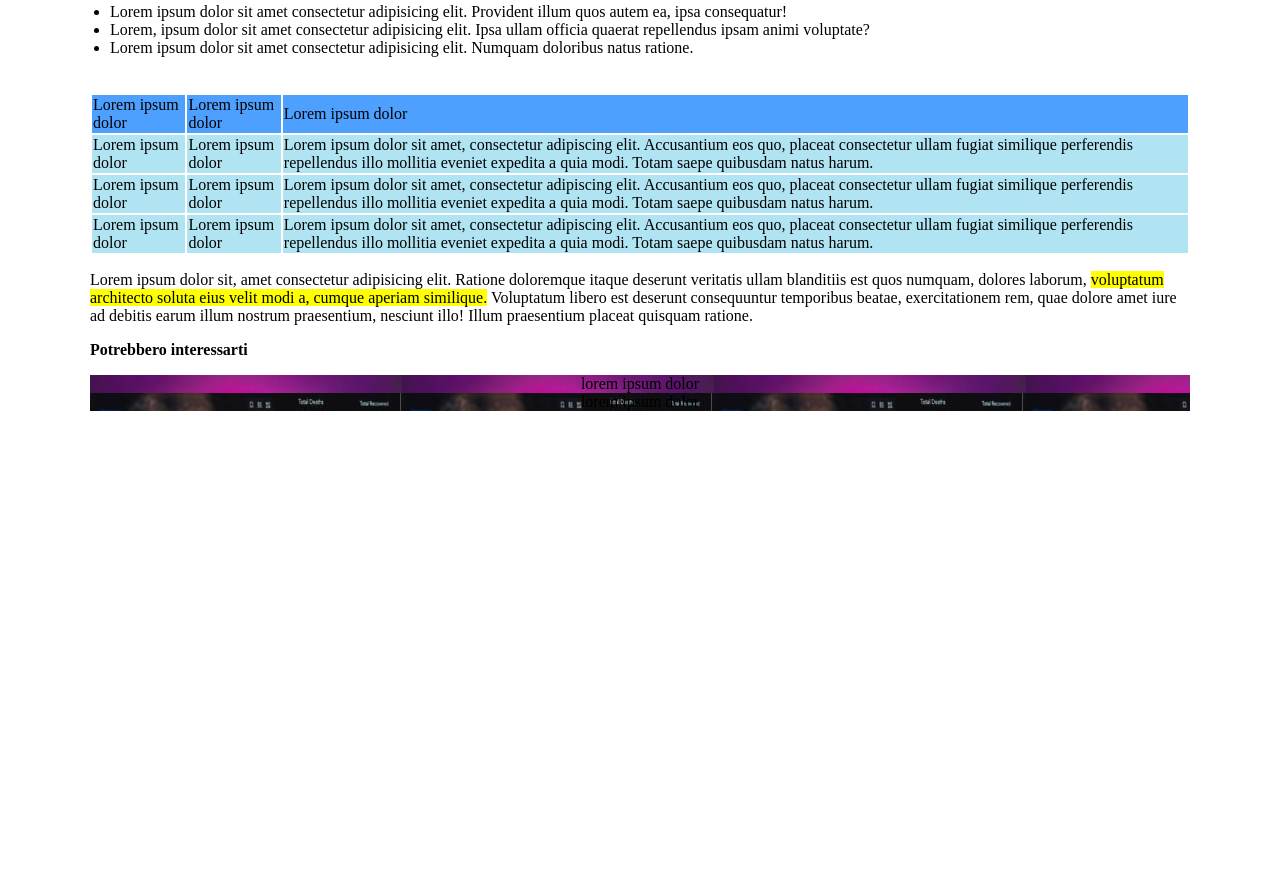
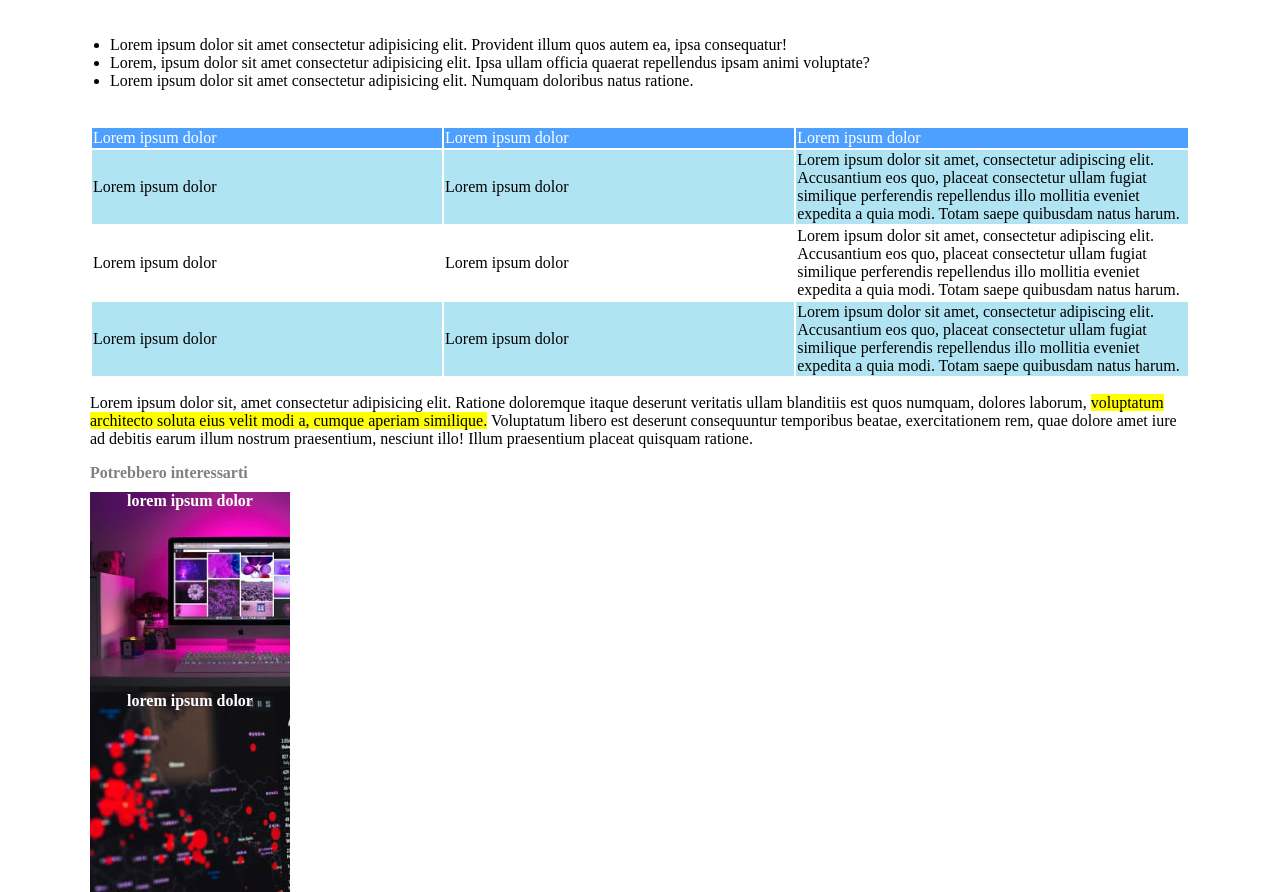
Before and after one commit to calogerosorce/html-css-booleaner, a plain HTML site: page index.html in a window 1280 px wide. Shown: the part 1063-1955 px from the top of the page. Before the commit the page ends 1474 px from the top, so only its background shows below. Drawn offline with Linux system fonts and the light colour scheme.

Commit message:
add misure table

```diff
--- a/assets/css/style.css
+++ b/assets/css/style.css
@@ -8,11 +8,7 @@ header {
     background-image: url(./../../img/pattern.png);
     background-size: contain;
     background-position: center;
-    display: flex;
-    text-align: center;
-    color: white;
-    position: relative;
-
+    height: 100px;
 }
 
 main {
@@ -62,17 +58,33 @@ tbody {
 
 thead {
     background-color: #4ea0ff;
-    padding: auto;
-    margin: 200px;
+    padding: 0;
+    margin: 100px;
+    color: white;
 }
 
 #monitor {
     background-image: url(./../../img/monitor.jpg);
     text-align: center;
-    width: 100%;
+    color: white;
+    height: 200px;
+    width: 200px;
 }
 
 #grafico {
     background-image: url(./../../img/graph.jpg);
     text-align: center;
+    color: white;
+    height: 200px;
+    width: 200px;
 }
+
+.interessi {
+    color: grey;
+    margin-bottom: 10px;
+}
+
+td {
+    margin left: 0;
+    width: 1%;
+}
--- a/index.html
+++ b/index.html
@@ -10,10 +10,7 @@
 
     <header>
 
-
-        <h2>The</h2>
-        <h1>Booleaner</h1>
-
+        <img src="img/logo.svg" alt="" height="80px">
 
     </header>
 
@@ -72,14 +69,12 @@
             <td>Lorem ipsum dolor sit amet, consectetur adipiscing elit. Accusantium eos quo, placeat consectetur ullam fugiat similique perferendis repellendus illo mollitia eveniet expedita a quia modi. Totam saepe quibusdam natus harum.
             </td>
             </tr>
-            <div class="cell">
-            <tr>
+            <tr class="cell">
                 <td>Lorem ipsum dolor</td>
                 <td>Lorem ipsum dolor</td>
                 <td>Lorem ipsum dolor sit amet, consectetur adipiscing elit. Accusantium eos quo, placeat consectetur ullam fugiat similique perferendis repellendus illo mollitia eveniet expedita a quia modi. Totam saepe quibusdam natus harum.
             </td>
-            </tr>
-            </div>
+           </tr>
             <tr>
                 <td>Lorem ipsum dolor</td>
                 <td>Lorem ipsum dolor</td>
@@ -93,11 +88,13 @@
           Lorem ipsum dolor sit, amet consectetur adipisicing elit. Ratione doloremque itaque deserunt veritatis ullam blanditiis est quos numquam, dolores laborum, <mark>voluptatum architecto soluta eius velit modi a, cumque aperiam similique.</mark> Voluptatum libero est deserunt consequuntur temporibus beatae, exercitationem rem, quae dolore amet iure ad debitis earum illum nostrum praesentium, nesciunt illo! Illum praesentium placeat quisquam ratione.
     </p>
 
-    <p><strong>Potrebbero interessarti</strong></p>
+    <div class="interessi">
+      <strong>Potrebbero interessarti</strong>
+    </div>
 
-    <div id="monitor">lorem ipsum dolor</div>
+    <div id="monitor"><strong>lorem ipsum dolor</strong></div>
 
-    <div id="grafico">lorem ipsum dolor</div>
+    <div id="grafico"><strong>lorem ipsum dolor</strong></div>
 
     </main>
 
```
